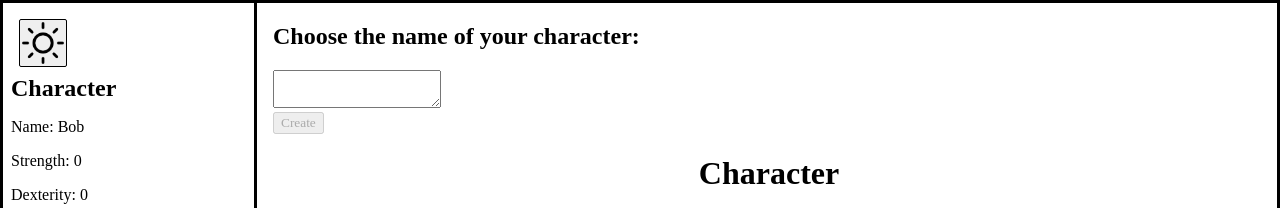
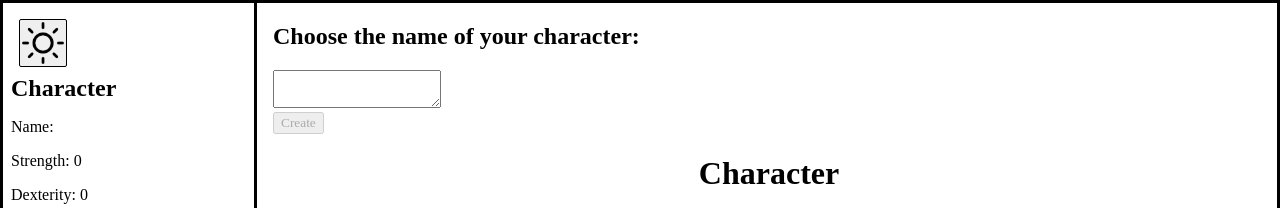
Before and after one commit to EasySouls/stars-of-redemption-js, a React (Create React App) app in the folder text-rpg/: page / in a window 1280 px wide. Shown: the top 208 px of the page. Built offline with nearby package versions, Linux system fonts and the light colour scheme; a web font is replaced by a local one.

Commit message:
Character creation doesn't crash

```diff
--- a/text-rpg/package.json
+++ b/text-rpg/package.json
@@ -34,5 +34,8 @@
       "last 1 firefox version",
       "last 1 safari version"
     ]
+  },
+  "devDependencies": {
+    "eslint-plugin-react-hooks": "^4.6.0"
   }
 }
--- a/text-rpg/src/App.js
+++ b/text-rpg/src/App.js
@@ -10,9 +10,8 @@ export const ThemeContext = createContext();
 
 //! Bug: changing theme after changing the character name makes the page crash
 
-function App() {
-  const [character, setCharacter] = useState({
-    name: "Bob",
+const initialCharacter = {
+  name: "",
   hp: 0,
   hpMax: 0,
   encumbrence: 0,
@@ -25,7 +24,10 @@ function App() {
   charisma: 0,
   exp: 0,
   expNext: 0,
-  });
+};
+
+function App() {
+  const [character, setCharacter] = useState(initialCharacter);
 
   const [darkTheme, setDarkTheme] = useState({
     enabled: false,
--- a/text-rpg/src/CharacterCreationScreen.js
+++ b/text-rpg/src/CharacterCreationScreen.js
@@ -1,4 +1,4 @@
-import React, { useState, useContext } from "react";
+import React, { useState, useContext, useEffect } from "react";
 import { CharacterContext } from "./App";
 
 export default function CharacterCreationScreen() {
@@ -8,21 +8,16 @@ export default function CharacterCreationScreen() {
 
   const { character, setCharacter } = useContext(CharacterContext);
 
-  if (status === "success") {
-    setCharacter({ ...character, name: answer });
-    return (
-      <div className='character-creation-screen'>
-        <p>Character created</p>
-      </div>
-    );
-  }
-
   async function handleSubmit(e) {
     e.preventDefault();
     setStatus("submitting");
     try {
       await submitForm(answer);
       setStatus("success");
+      setCharacter({
+        ...character,
+        name: answer,
+      });
     } catch (err) {
       setStatus("typing");
       setError(err);
@@ -48,6 +43,7 @@ export default function CharacterCreationScreen() {
     });
   }
 
+  if (status !== "success") {
     return (
       <div className='character-creation-screen'>
         <h2>Choose the name of your character:</h2>
@@ -67,4 +63,11 @@ export default function CharacterCreationScreen() {
         </form>
       </div>
     );
+  } else {
+    return (
+      <div className='character-creation-screen'>
+        <p>Character created: {character.name}</p>
+      </div>
+    );
   }
+}
```
Also changed, not shown: 2 other files (tests, documents, lock files or other folders). Lines whose indentation alone changed are shown as unchanged.
